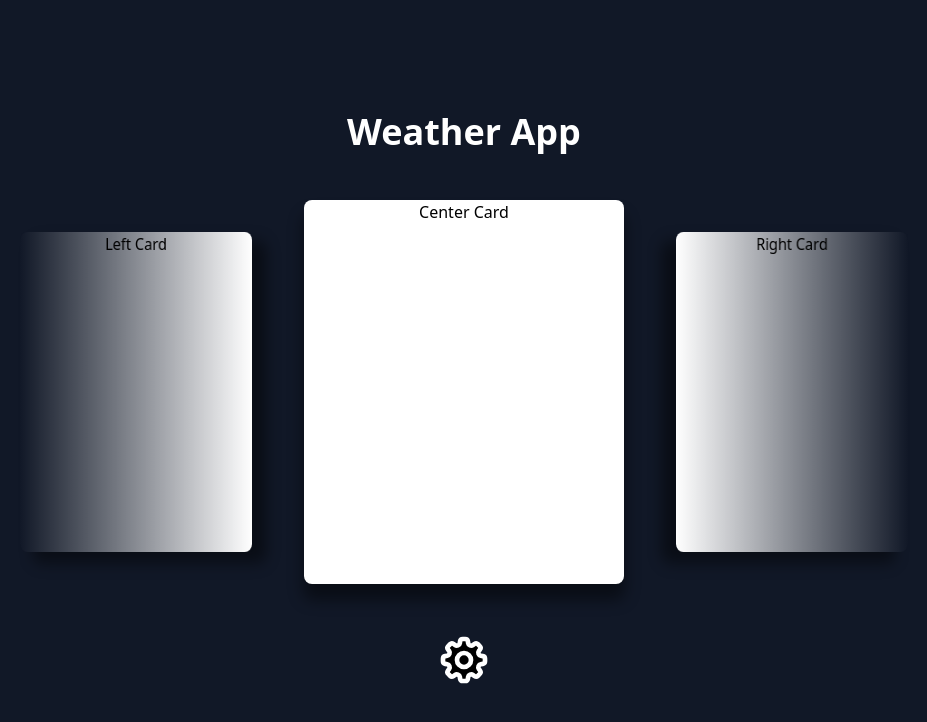
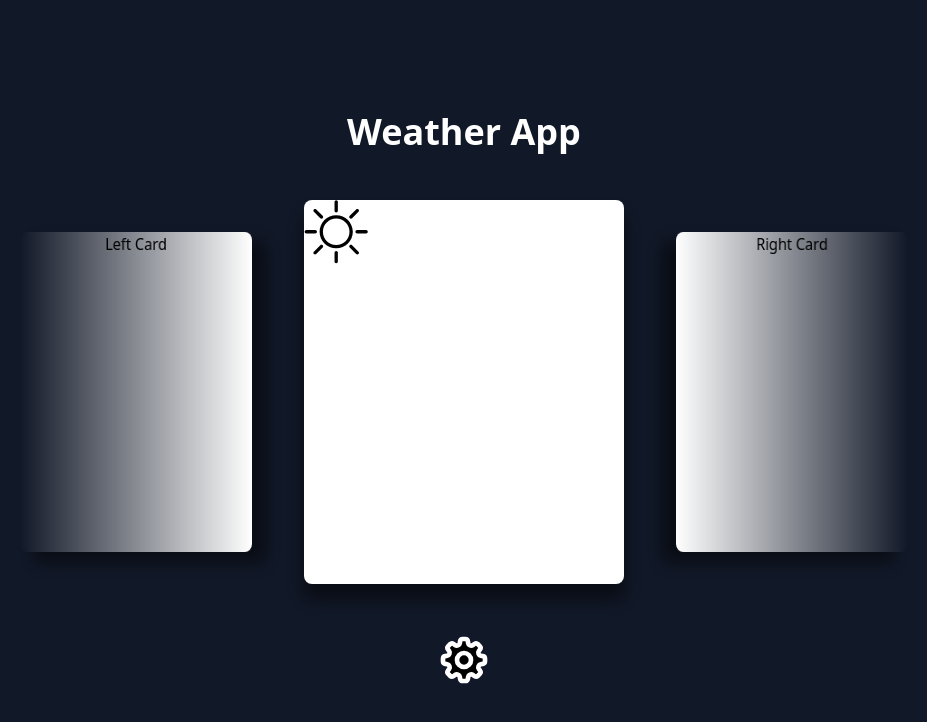
Before and after one commit to Innovavtion/weather, a React (Create React App) app: page / in a window 1280 px wide. Shown: the top 722 px of the page, without its empty margins (176-1103 px from the left). Built offline with nearby package versions, Linux system fonts and the light colour scheme.

Commit message:
add: icons

```diff
--- a/src/App.tsx
+++ b/src/App.tsx
@@ -1,4 +1,5 @@
 import React from 'react';
+import Icons from './components/icons/icons';
 
 //Надо будет переписать компонент
 function App() {
@@ -7,8 +8,10 @@ function App() {
     <div className="weather-app-container">
       <h1 className="title-text">{hello}</h1>
       <div className="weather-card-container">
-        <div className="weather-card left-card">Left Card </div>
-        <div className="weather-card weather-card-active active-day">Center Card</div>
+        <div className="weather-card left-card">Left Card</div>
+        <div className="weather-card weather-card-active active-day">
+          <Icons name="sun" color="000000" size="64" />
+        </div>
         <div className="weather-card right-card">Right Card</div>
       </div>
       <svg
--- /dev/null
+++ b/src/components/icons/icons.tsx
@@ -0,0 +1,18 @@
+import React from 'react';
+
+import IconsSVG from './icons.svg';
+
+function Icons(parameters: { name: string; color: string; size: string; className?: string }) {
+  return (
+    <svg
+      className={`icon icon-${parameters.name} ${parameters.className}`}
+      fill={parameters.color}
+      width={parameters.size}
+      height={parameters.size}
+    >
+      <use xlinkHref={`${IconsSVG}#icon-${parameters.name}`} />
+    </svg>
+  );
+}
+
+export default Icons;
```
Also changed, not shown: src/components/icons/icons.svg (added), 1 other file (tests, documents, lock files or other folders).
